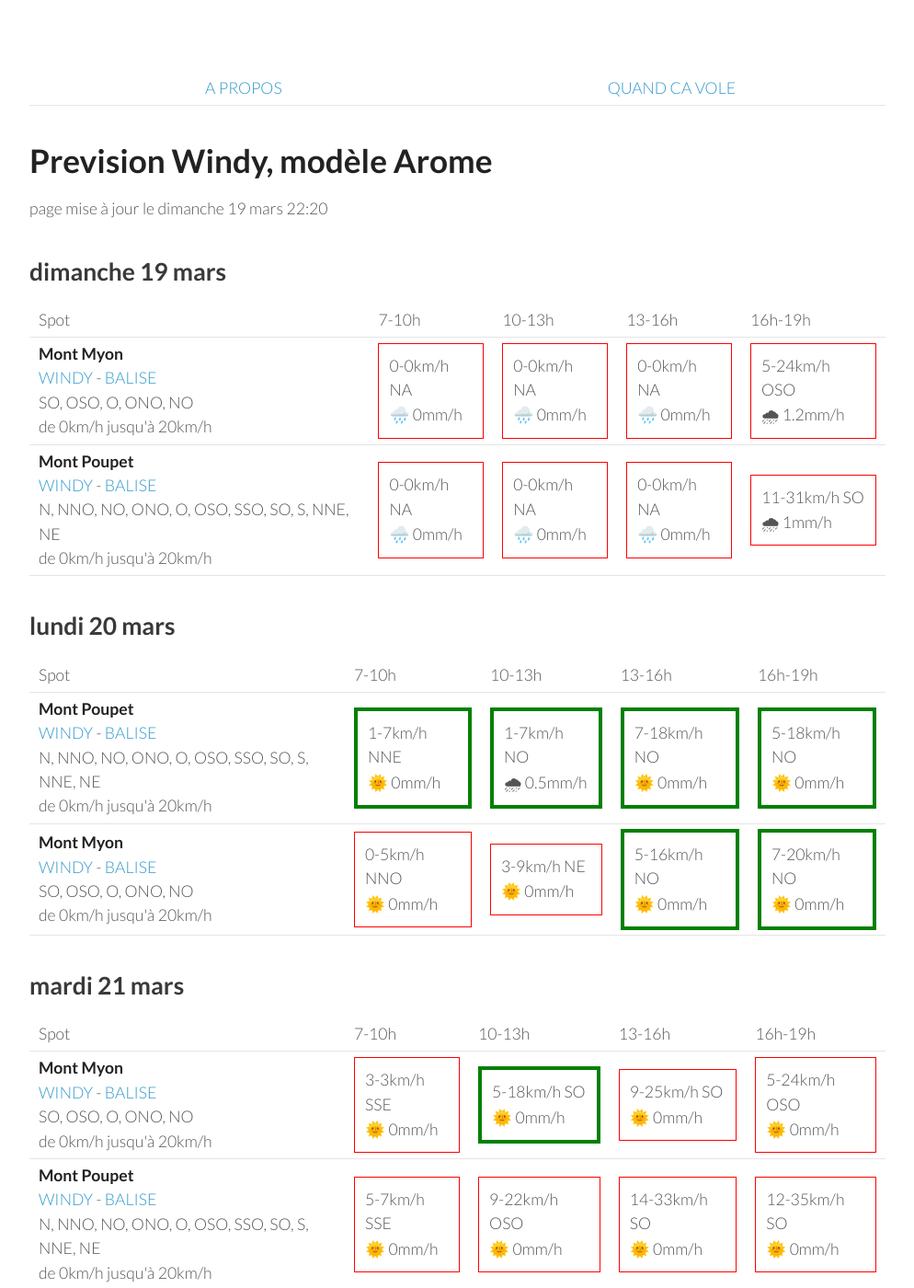
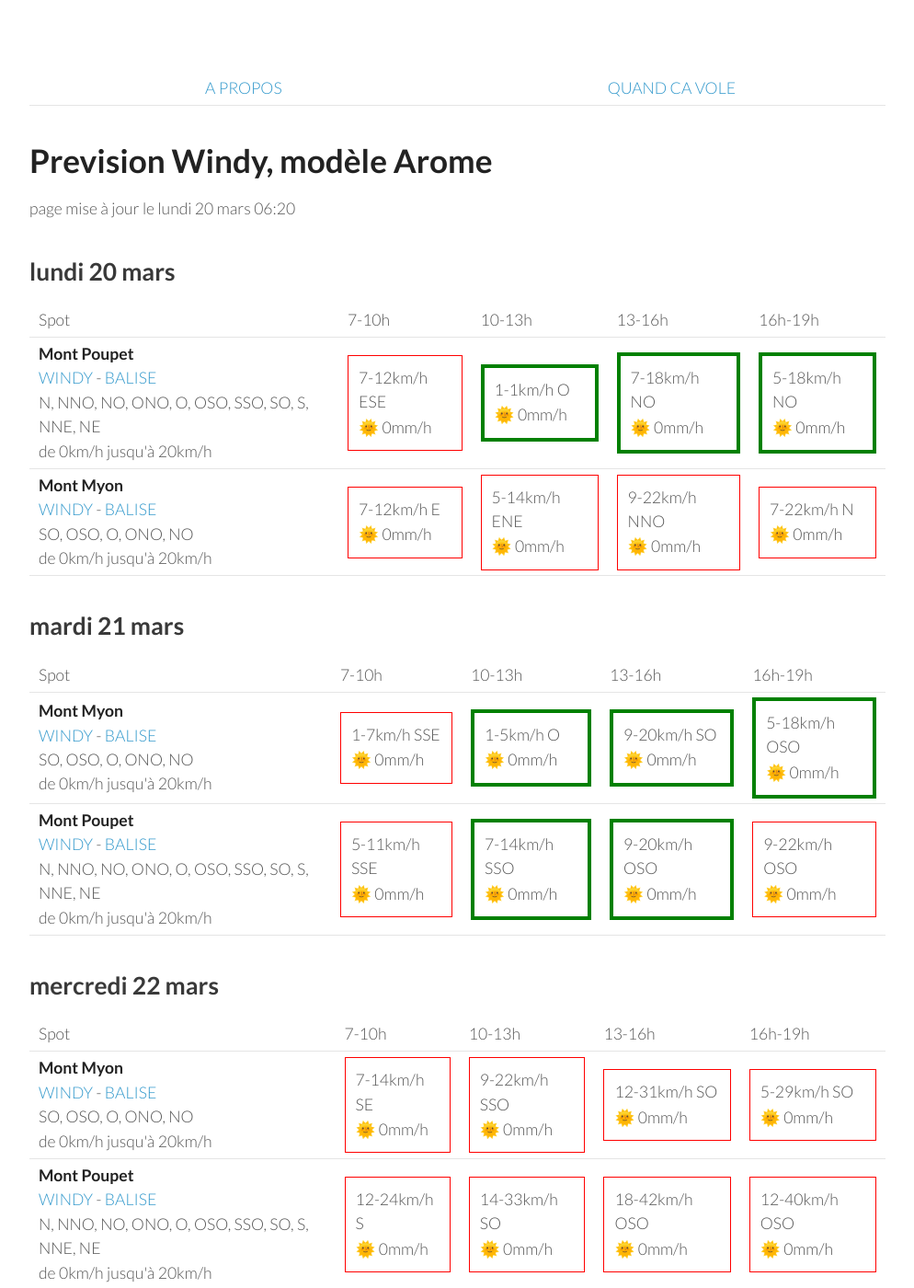
Before and after one commit to parapente-dans-le-nord/parapente-dans-le-nord.github.io, a Jekyll site: the page built from jura.markdown, in a window 1280 px wide and 1400 px high. Shown: the whole window at 92% size, without its empty margins (26-1020 px from the left). Built offline with Jekyll 4.4.1, drawn with Linux system fonts in a browser that asks for light colours; some of the changed text lies outside the part shown.

Commit message:
update index.markdown

```diff
--- a/jura.markdown
+++ b/jura.markdown
@@ -7,42 +7,8 @@ title:  "Tous les spots"
 {: .links}
 
 # Prevision Windy, modèle Arome
-page mise à jour le dimanche 19 mars 22:20
+page mise à jour le lundi 20 mars 06:20
 
-## dimanche 19 mars
-
-{::nomarkdown}
-<table>
-  <tbody>
-    <tr>
-      <td>Spot</td>
-      <td>7-10h</td>
-      <td>10-13h</td>
-      <td>13-16h</td>
-      <td>16h-19h</td>
-    </tr>
-<tr>
-        <td><strong>Mont Myon</strong><br><a href="https://windy.com/46.331/5.397?45.898,5.394,8,m:eWoagj8">WINDY</a> - <span class=""><a href="http://www.balisemeteo.com/balise.php?idBalise=70">BALISE</a> </span><br> <span class="vent-favorable">SO, OSO, O, ONO, NO</span><br><span class="force-vent">de 0km/h jusqu'à 20km/h</span> </td>
-
-            <td><div class="not-flyable"><p>0-0km/h NA</p><p>🌧️ 0mm/h</p></div></td>
-            <td><div class="not-flyable"><p>0-0km/h NA</p><p>🌧️ 0mm/h</p></div></td>
-            <td><div class="not-flyable"><p>0-0km/h NA</p><p>🌧️ 0mm/h</p></div></td>
-            <td><div class="not-flyable"><p>5-24km/h OSO</p><p>🌧 1.2mm/h</p></div></td>
-
-    </tr>
-<tr>
-        <td><strong>Mont Poupet</strong><br><a href="https://windy.com/46.970/5.876?46.541,5.876,8">WINDY</a> - <span class=""><a href="http://www.balisemeteo.com/balise.php?idBalise=92">BALISE</a> </span><br> <span class="vent-favorable">N, NNO, NO, ONO, O, OSO, SSO, SO, S, NNE, NE</span><br><span class="force-vent">de 0km/h jusqu'à 20km/h</span> </td>
-
-            <td><div class="not-flyable"><p>0-0km/h NA</p><p>🌧️ 0mm/h</p></div></td>
-            <td><div class="not-flyable"><p>0-0km/h NA</p><p>🌧️ 0mm/h</p></div></td>
-            <td><div class="not-flyable"><p>0-0km/h NA</p><p>🌧️ 0mm/h</p></div></td>
-            <td><div class="not-flyable"><p>11-31km/h SO</p><p>🌧 1mm/h</p></div></td>
-
-    </tr>
-
-</tbody>
-</table>
-{:/}
 ## lundi 20 mars
 
 {::nomarkdown}
@@ -58,8 +24,8 @@ page mise à jour le dimanche 19 mars 22:20
 <tr>
         <td><strong>Mont Poupet</strong><br><a href="https://windy.com/46.970/5.876?46.541,5.876,8">WINDY</a> - <span class=""><a href="http://www.balisemeteo.com/balise.php?idBalise=92">BALISE</a> </span><br> <span class="vent-favorable">N, NNO, NO, ONO, O, OSO, SSO, SO, S, NNE, NE</span><br><span class="force-vent">de 0km/h jusqu'à 20km/h</span> </td>
 
-            <td><div class="flyable"><p>1-7km/h NNE</p><p>🌞 0mm/h</p></div></td>
-            <td><div class="flyable"><p>1-7km/h NO</p><p>🌧 0.5mm/h</p></div></td>
+            <td><div class="not-flyable"><p>7-12km/h ESE</p><p>🌞 0mm/h</p></div></td>
+            <td><div class="flyable"><p>1-1km/h O</p><p>🌞 0mm/h</p></div></td>
             <td><div class="flyable"><p>7-18km/h NO</p><p>🌞 0mm/h</p></div></td>
             <td><div class="flyable"><p>5-18km/h NO</p><p>🌞 0mm/h</p></div></td>
 
@@ -68,10 +34,10 @@ page mise à jour le dimanche 19 mars 22:20
 <tr>
         <td><strong>Mont Myon</strong><br><a href="https://windy.com/46.331/5.397?45.898,5.394,8,m:eWoagj8">WINDY</a> - <span class=""><a href="http://www.balisemeteo.com/balise.php?idBalise=70">BALISE</a> </span><br> <span class="vent-favorable">SO, OSO, O, ONO, NO</span><br><span class="force-vent">de 0km/h jusqu'à 20km/h</span> </td>
 
-            <td><div class="not-flyable"><p>0-5km/h NNO</p><p>🌞 0mm/h</p></div></td>
-            <td><div class="not-flyable"><p>3-9km/h NE</p><p>🌞 0mm/h</p></div></td>
-            <td><div class="flyable"><p>5-16km/h NO</p><p>🌞 0mm/h</p></div></td>
-            <td><div class="flyable"><p>7-20km/h NO</p><p>🌞 0mm/h</p></div></td>
+            <td><div class="not-flyable"><p>7-12km/h E</p><p>🌞 0mm/h</p></div></td>
+            <td><div class="not-flyable"><p>5-14km/h ENE</p><p>🌞 0mm/h</p></div></td>
+            <td><div class="not-flyable"><p>9-22km/h NNO</p><p>🌞 0mm/h</p></div></td>
+            <td><div class="not-flyable"><p>7-22km/h N</p><p>🌞 0mm/h</p></div></td>
 
 
     </tr>
@@ -94,20 +60,20 @@ page mise à jour le dimanche 19 mars 22:20
 <tr>
         <td><strong>Mont Myon</strong><br><a href="https://windy.com/46.331/5.397?45.898,5.394,8,m:eWoagj8">WINDY</a> - <span class=""><a href="http://www.balisemeteo.com/balise.php?idBalise=70">BALISE</a> </span><br> <span class="vent-favorable">SO, OSO, O, ONO, NO</span><br><span class="force-vent">de 0km/h jusqu'à 20km/h</span> </td>
 
-            <td><div class="not-flyable"><p>3-3km/h SSE</p><p>🌞 0mm/h</p></div></td>
-            <td><div class="flyable"><p>5-18km/h SO</p><p>🌞 0mm/h</p></div></td>
-            <td><div class="not-flyable"><p>9-25km/h SO</p><p>🌞 0mm/h</p></div></td>
-            <td><div class="not-flyable"><p>5-24km/h OSO</p><p>🌞 0mm/h</p></div></td>
+            <td><div class="not-flyable"><p>1-7km/h SSE</p><p>🌞 0mm/h</p></div></td>
+            <td><div class="flyable"><p>1-5km/h O</p><p>🌞 0mm/h</p></div></td>
+            <td><div class="flyable"><p>9-20km/h SO</p><p>🌞 0mm/h</p></div></td>
+            <td><div class="flyable"><p>5-18km/h OSO</p><p>🌞 0mm/h</p></div></td>
 
 
     </tr>
 <tr>
         <td><strong>Mont Poupet</strong><br><a href="https://windy.com/46.970/5.876?46.541,5.876,8">WINDY</a> - <span class=""><a href="http://www.balisemeteo.com/balise.php?idBalise=92">BALISE</a> </span><br> <span class="vent-favorable">N, NNO, NO, ONO, O, OSO, SSO, SO, S, NNE, NE</span><br><span class="force-vent">de 0km/h jusqu'à 20km/h</span> </td>
 
-            <td><div class="not-flyable"><p>5-7km/h SSE</p><p>🌞 0mm/h</p></div></td>
+            <td><div class="not-flyable"><p>5-11km/h SSE</p><p>🌞 0mm/h</p></div></td>
+            <td><div class="flyable"><p>7-14km/h SSO</p><p>🌞 0mm/h</p></div></td>
+            <td><div class="flyable"><p>9-20km/h OSO</p><p>🌞 0mm/h</p></div></td>
             <td><div class="not-flyable"><p>9-22km/h OSO</p><p>🌞 0mm/h</p></div></td>
-            <td><div class="not-flyable"><p>14-33km/h SO</p><p>🌞 0mm/h</p></div></td>
-            <td><div class="not-flyable"><p>12-35km/h SO</p><p>🌞 0mm/h</p></div></td>
 
 
     </tr>
@@ -130,20 +96,20 @@ page mise à jour le dimanche 19 mars 22:20
 <tr>
         <td><strong>Mont Myon</strong><br><a href="https://windy.com/46.331/5.397?45.898,5.394,8,m:eWoagj8">WINDY</a> - <span class=""><a href="http://www.balisemeteo.com/balise.php?idBalise=70">BALISE</a> </span><br> <span class="vent-favorable">SO, OSO, O, ONO, NO</span><br><span class="force-vent">de 0km/h jusqu'à 20km/h</span> </td>
 
-            <td><div class="not-flyable"><p>5-16km/h SE</p><p>🌞 0mm/h</p></div></td>
-            <td><div class="flyable"><p>7-18km/h SO</p><p>🌞 0mm/h</p></div></td>
-            <td><div class="not-flyable"><p>9-25km/h SO</p><p>🌞 0mm/h</p></div></td>
-            <td><div class="not-flyable"><p>5-24km/h O</p><p>🌞 0mm/h</p></div></td>
+            <td><div class="not-flyable"><p>7-14km/h SE</p><p>🌞 0mm/h</p></div></td>
+            <td><div class="not-flyable"><p>9-22km/h SSO</p><p>🌞 0mm/h</p></div></td>
+            <td><div class="not-flyable"><p>12-31km/h SO</p><p>🌞 0mm/h</p></div></td>
+            <td><div class="not-flyable"><p>5-29km/h SO</p><p>🌞 0mm/h</p></div></td>
 
 
     </tr>
 <tr>
         <td><strong>Mont Poupet</strong><br><a href="https://windy.com/46.970/5.876?46.541,5.876,8">WINDY</a> - <span class=""><a href="http://www.balisemeteo.com/balise.php?idBalise=92">BALISE</a> </span><br> <span class="vent-favorable">N, NNO, NO, ONO, O, OSO, SSO, SO, S, NNE, NE</span><br><span class="force-vent">de 0km/h jusqu'à 20km/h</span> </td>
 
-            <td><div class="not-flyable"><p>9-24km/h S</p><p>🌞 0mm/h</p></div></td>
-            <td><div class="not-flyable"><p>16-35km/h SO</p><p>🌞 0mm/h</p></div></td>
+            <td><div class="not-flyable"><p>12-24km/h S</p><p>🌞 0mm/h</p></div></td>
+            <td><div class="not-flyable"><p>14-33km/h SO</p><p>🌞 0mm/h</p></div></td>
             <td><div class="not-flyable"><p>18-42km/h OSO</p><p>🌞 0mm/h</p></div></td>
-            <td><div class="not-flyable"><p>11-40km/h O</p><p>🌞 0mm/h</p></div></td>
+            <td><div class="not-flyable"><p>12-40km/h OSO</p><p>🌞 0mm/h</p></div></td>
 
 
     </tr>
@@ -166,8 +132,8 @@ page mise à jour le dimanche 19 mars 22:20
 <tr>
         <td><strong>Mont Myon</strong><br><a href="https://windy.com/46.331/5.397?45.898,5.394,8,m:eWoagj8">WINDY</a> - <span class=""><a href="http://www.balisemeteo.com/balise.php?idBalise=70">BALISE</a> </span><br> <span class="vent-favorable">SO, OSO, O, ONO, NO</span><br><span class="force-vent">de 0km/h jusqu'à 20km/h</span> </td>
 
-            <td><div class="not-flyable"><p>14-35km/h SSO</p><p>🌞 0mm/h</p></div></td>
-            <td><div class="not-flyable"><p>9-33km/h SSO</p><p>🌞 0mm/h</p></div></td>
+            <td><div class="not-flyable"><p>14-37km/h S</p><p>🌞 0mm/h</p></div></td>
+            <td><div class="not-flyable"><p>14-33km/h SSO</p><p>🌞 0mm/h</p></div></td>
             <td><div class="not-flyable"><p>12-35km/h SSO</p><p>🌞 0mm/h</p></div></td>
             <td><div class="not-flyable"><p>16-40km/h SSO</p><p>🌞 0mm/h</p></div></td>
 
@@ -176,8 +142,8 @@ page mise à jour le dimanche 19 mars 22:20
 <tr>
         <td><strong>Mont Poupet</strong><br><a href="https://windy.com/46.970/5.876?46.541,5.876,8">WINDY</a> - <span class=""><a href="http://www.balisemeteo.com/balise.php?idBalise=92">BALISE</a> </span><br> <span class="vent-favorable">N, NNO, NO, ONO, O, OSO, SSO, SO, S, NNE, NE</span><br><span class="force-vent">de 0km/h jusqu'à 20km/h</span> </td>
 
-            <td><div class="not-flyable"><p>16-38km/h SSO</p><p>🌞 0mm/h</p></div></td>
-            <td><div class="not-flyable"><p>12-38km/h SSO</p><p>🌧 0.5mm/h</p></div></td>
+            <td><div class="not-flyable"><p>14-38km/h SSO</p><p>🌞 0mm/h</p></div></td>
+            <td><div class="not-flyable"><p>16-35km/h SSO</p><p>🌧 0.3mm/h</p></div></td>
             <td><div class="not-flyable"><p>18-38km/h SO</p><p>🌞 0mm/h</p></div></td>
             <td><div class="not-flyable"><p>16-42km/h SSO</p><p>🌞 0mm/h</p></div></td>
 
```
